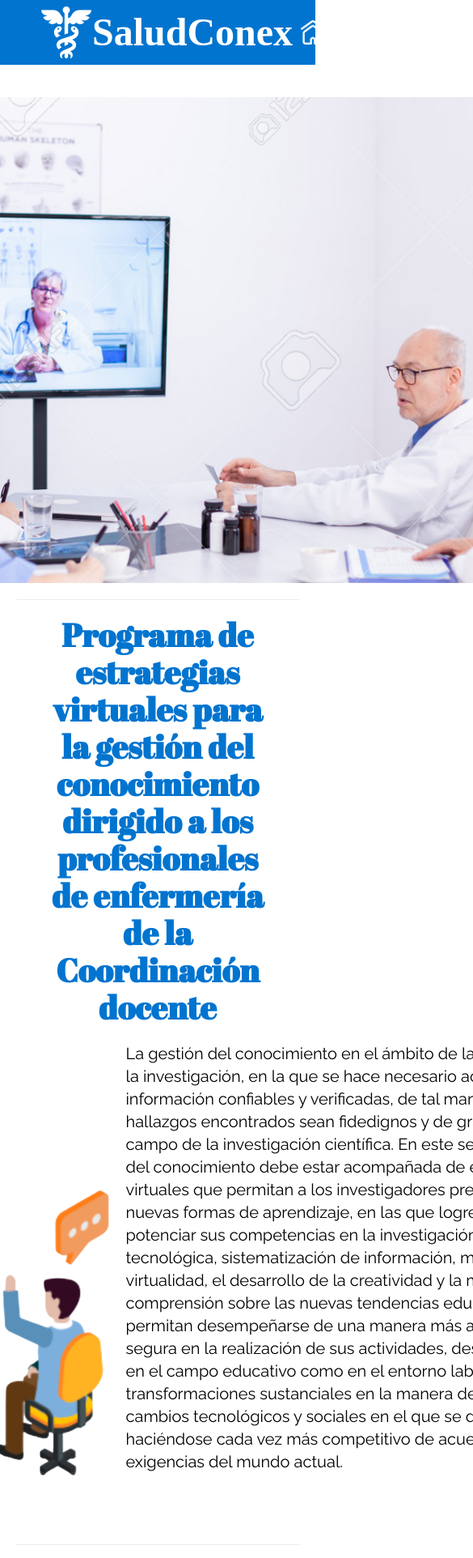
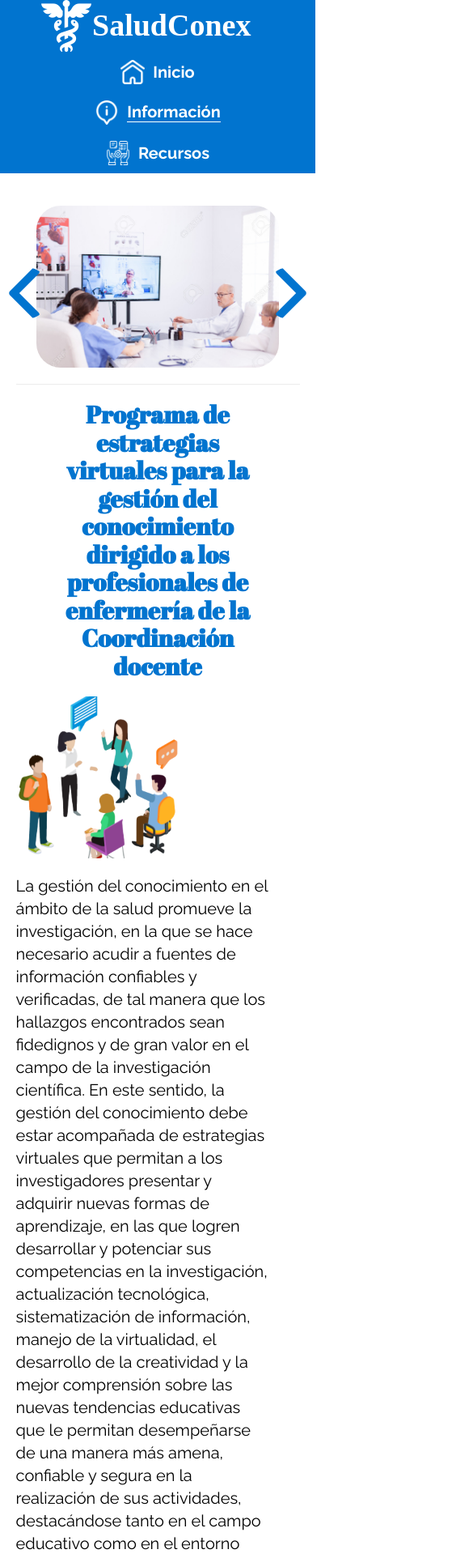
Before and after one commit to pr0d1gy00/saludconex, a React (Vite) app: page / in a window 390 px wide. Shown: the top 1924 px of the page at 81% size, 585 px wide, since content can reach past the window. Built offline with nearby package versions, Linux system fonts and the light colour scheme.

Commit message:
responsive finalizado

```diff
--- a/package.json
+++ b/package.json
@@ -4,7 +4,7 @@
   "version": "0.0.0",
   "type": "module",
   "scripts": {
-    "dev": "vite",
+    "dev": "vite --host",
     "build": "tsc -b && vite build",
     "lint": "eslint .",
     "preview": "vite preview"
--- a/src/index.css
+++ b/src/index.css
@@ -332,3 +332,83 @@
     opacity: 1;
   }
 }
+@media (width <= 700px) {
+  .header{
+    flex-direction: column;
+    height: auto;
+    width: 100vw;
+  }
+  .titleInformation{
+    font-size: 3rem;
+  }
+
+  .title{
+    font-size: 3.8rem;
+  }
+  .containerOptions{
+    flex-direction: column;
+  }
+  .cardContainer{
+      display: block
+
+    }
+    .carouselContainer img{
+      max-width: 30rem;
+    }
+    .information{
+      flex-direction: column;
+    }
+    .information img{
+      width: 20rem;
+      height: 20rem;
+    }
+    .information p{
+      width: 90%;
+    }
+    .Containerobjectives{
+      flex-direction: column;
+      width: 100%;
+    }
+    .ContainerGeneralObjective{
+      width: 100%;
+    }
+    .ContainerSpecificObjective{
+      width: 100%;
+    }
+    .objectiveInformation{
+      width: 100%;
+    }
+    .cardImage{
+      width: 90%;
+    }
+    .containerResources{
+      display: flex;
+      align-items: center;
+      justify-content: center;
+    }
+    .cardContainer{
+      max-width: 80%;
+      overflow: hidden;
+
+    }
+    .cardResources{
+      flex-direction: column;
+      align-items: center;
+    }
+    .cardInfo{
+      justify-content: space-evenly;
+    }
+    .buttonSelectedImage{
+      width: 3rem;
+    }
+    .Containerobjectives h3{
+      font-size: 2.5rem;
+    }
+    .cardCircleImage{
+      left: 30%;
+      top: 30%;
+    }
+    .footer{
+      width: 100vw;
+    }
+}
```
